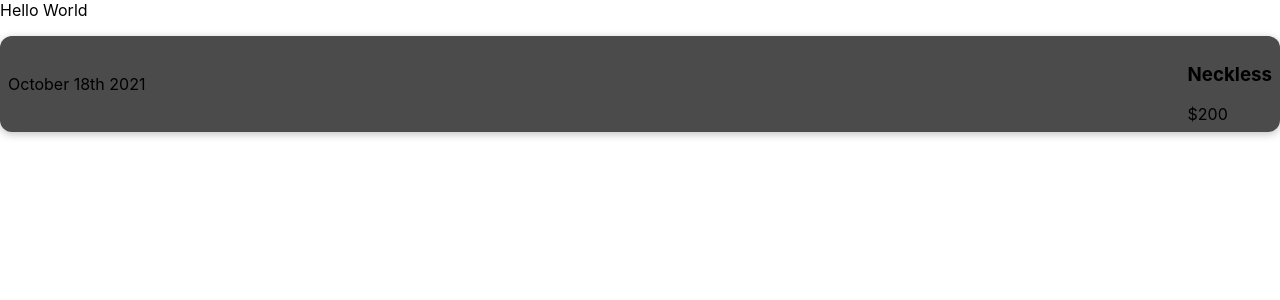
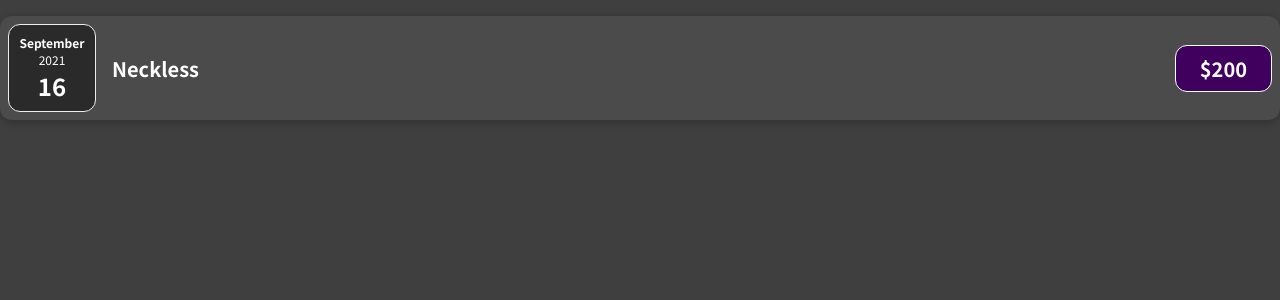
Before and after one commit to Tarik1112/React_Expense_App, a React (Create React App) app: page / in a window 1280 px wide. Shown: the top 300 px of the page. Built offline with nearby package versions, Linux system fonts and the light colour scheme.

Commit message:
Finished styling for the components of expenses

```diff
--- a/src/App.js
+++ b/src/App.js
@@ -5,7 +5,6 @@ import Item from './components/Item'
 function App() {
   return (
     <div>
-      Hello World
       <Item></Item>
     </div>
   );
--- a/src/components/Item.css
+++ b/src/components/Item.css
@@ -8,3 +8,49 @@
     border-radius: 12px;
     background-color:#4b4b4b;
 }
+
+
+.item-description{
+    display: flex;
+    flex-direction: column;
+    gap: 1rem;
+    align-items: flex-end;
+    flex-flow: column-reverse;
+    justify-content: flex-start;
+    flex: 1;
+}
+
+h3{
+    color: white;
+  font-size: 1rem;
+  margin: 0 1rem;
+  flex: 1;
+}
+
+.item-price{
+    font-size: 1rem;
+    font-weight: bold;
+    color: white;
+    background-color: #40005d;
+    border: 1px solid white;
+    padding: 0.5rem;
+    border-radius: 12px;
+}
+
+@media (min-width: 580px) {
+    .item-description {
+      flex-direction: row;
+      align-items: center;
+      justify-content: flex-start;
+      flex: 1;
+    }
+
+    .item-description h3 {
+      font-size: 1.25rem;
+    }
+
+    .item-price {
+      font-size: 1.25rem;
+      padding: 0.5rem 1.5rem;
+    }
+  }
--- a/src/components/Item.js
+++ b/src/components/Item.js
@@ -1,23 +1,22 @@
-import './Item.css'
+import "./Item.css";
+import ItemDate from "./ItemDate";
+function Item() {
+  const date = new Date("16 September 2021");
+  const itemName = "Neckless";
+  const itemPrice = 200;
 
-function Item(){
+  return (
+    <div className="item">
+      <ItemDate date={date}></ItemDate>
+      <div className="item-description">
+        <h3>{itemName}</h3>
 
-return (
-    <div className="item">
-        <div className="item-date">
-            <span>October 18th 2021</span>
+        <div className="item-price">
+          <span>${itemPrice}</span>
         </div>
-        <div className="item-description">
-            <div className="item-name">
-                <h3>Neckless</h3>
-            </div>
-            <div className="item-price">
-                <span>$200</span>
-            </div>
-        </div>
+      </div>
     </div>
-);
-
+  );
 }
 
-export default Item
+export default Item;
--- /dev/null
+++ b/src/components/ItemDate.css
@@ -0,0 +1,26 @@
+.item-date {
+    display: flex;
+    flex-direction: column;
+    width: 5.5rem;
+    height: 5.5rem;
+    border: 1px solid #ececec;
+    background-color: #2a2a2a;
+    color: white;
+    border-radius: 12px;
+    align-items: center;
+    justify-content: center;
+  }
+
+  .date-month {
+    font-size: 0.75rem;
+    font-weight: bold;
+  }
+
+  .date-year {
+    font-size: 0.75rem;
+  }
+
+  .date-day {
+    font-size: 1.5rem;
+    font-weight: bold;
+  }
--- /dev/null
+++ b/src/components/ItemDate.js
@@ -0,0 +1,18 @@
+import './Item';
+import './ItemDate.css'
+
+function ItemDate(props){
+    const month = props.date.toLocaleString('default', { month: 'long' });
+    const day = props.date.toLocaleString('default', {day: '2-digit'});
+    const year = props.date.getFullYear();
+    return (
+        <div className="item-date">
+            <div className="date-month">{month}</div>
+            <div className="date-year">{year}</div>
+            <div className="date-day">{day}</div>
+        </div>
+    )
+
+}
+
+export default ItemDate;
--- a/src/index.css
+++ b/src/index.css
@@ -1,13 +1,14 @@
+@import url('https://fonts.googleapis.com/css2?family=Noto+Sans+JP:wght@400;700&display=swap');
+
+* {
+  box-sizing: border-box;
+}
+
+html {
+  font-family: 'Noto Sans JP', sans-serif;
+}
+
 body {
   margin: 0;
-  font-family: -apple-system, BlinkMacSystemFont, 'Segoe UI', 'Roboto', 'Oxygen',
-    'Ubuntu', 'Cantarell', 'Fira Sans', 'Droid Sans', 'Helvetica Neue',
-    sans-serif;
-  -webkit-font-smoothing: antialiased;
-  -moz-osx-font-smoothing: grayscale;
+  background-color: #3f3f3f;
 }
-
-code {
-  font-family: source-code-pro, Menlo, Monaco, Consolas, 'Courier New',
-    monospace;
-}
```
